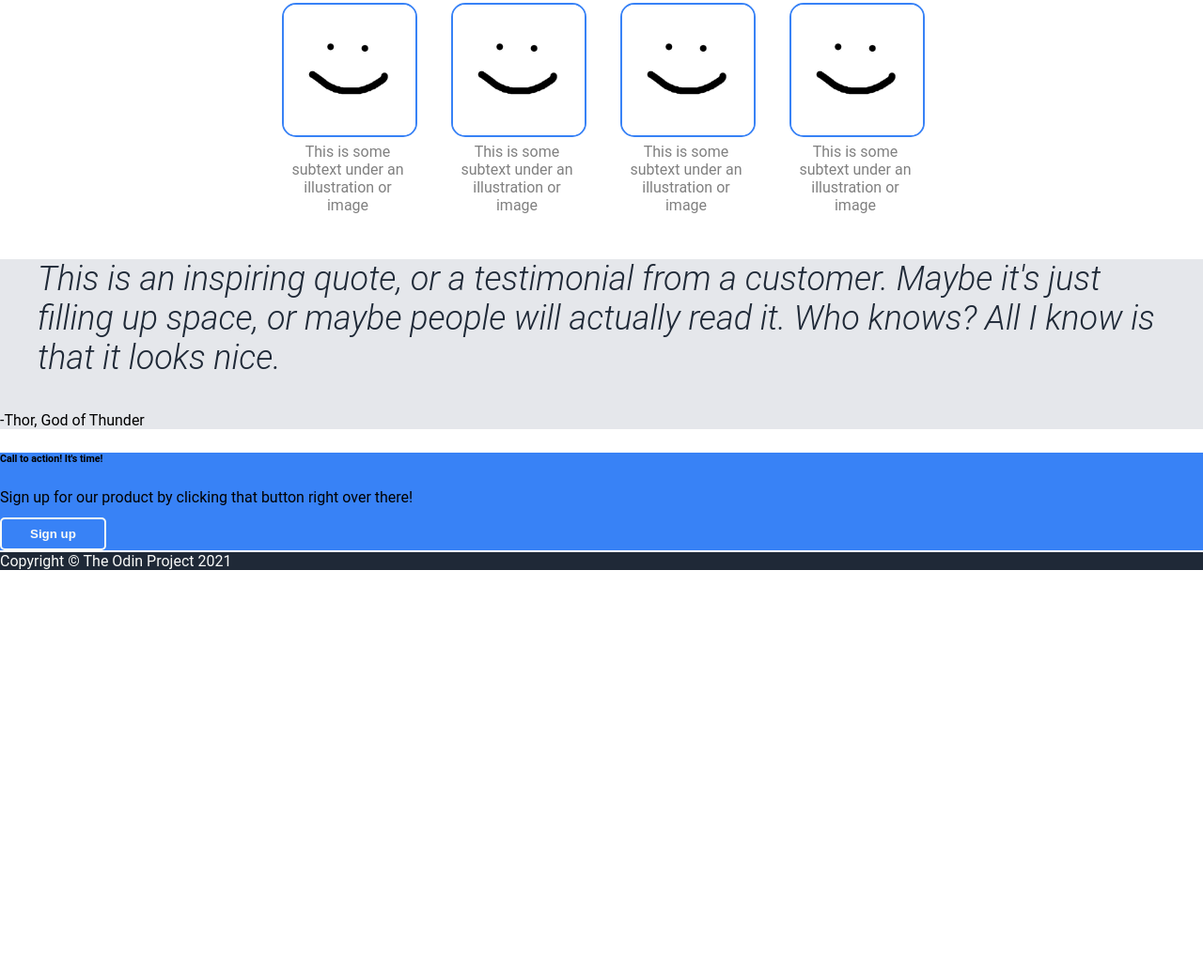
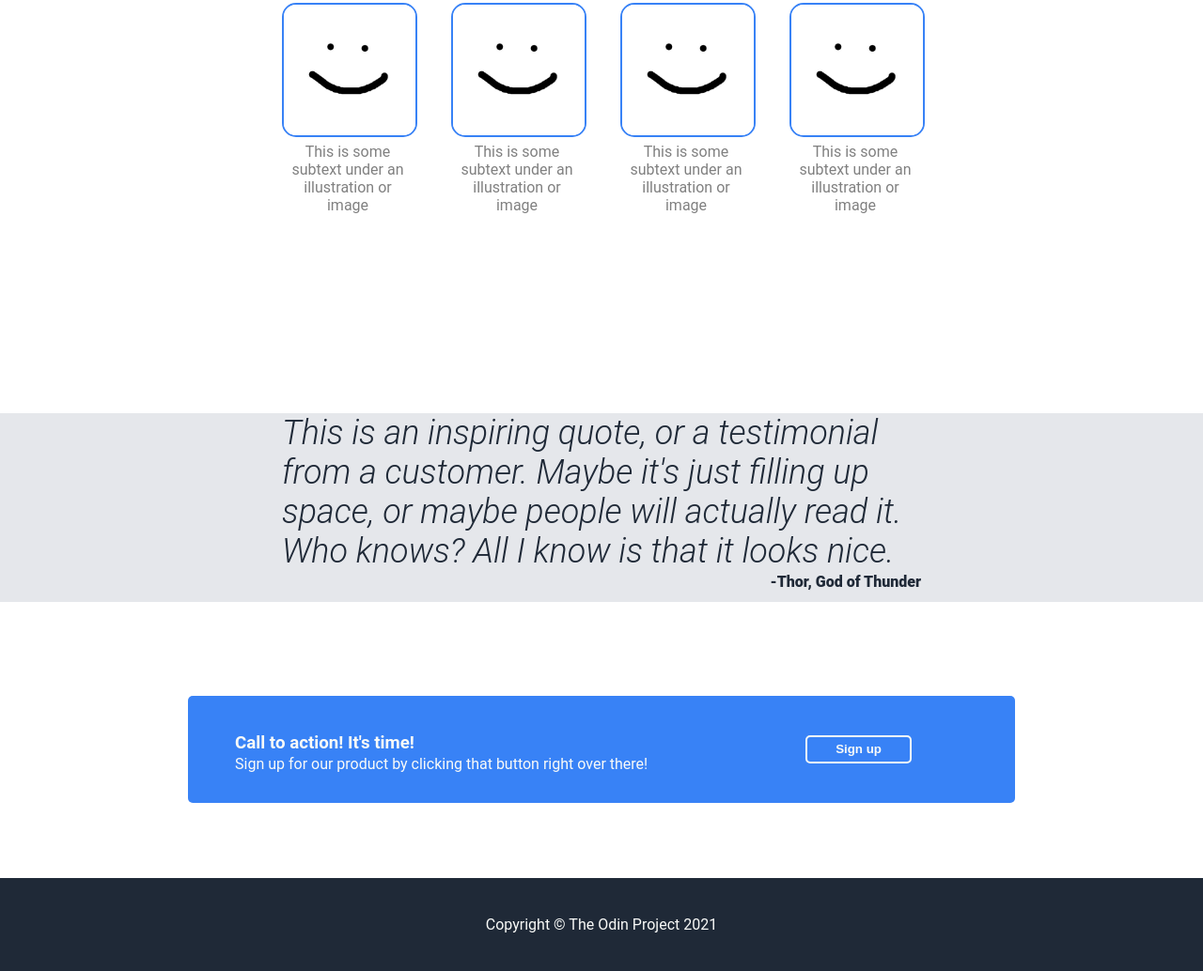
Before and after one commit to galihindra22/landing-page, a plain HTML site: page index.html in a window 1280 px wide. Shown: the part 789-1823 px from the top of the page at 94% size. Before the commit the page ends 1408 px from the top, so only its background shows below. Drawn offline with Linux system fonts and the light colour scheme.

Commit message:
Finish the page

```diff
--- a/index.html
+++ b/index.html
@@ -50,16 +50,19 @@
         </div>
         <div class="quote">
             <blockquote>This is an inspiring quote, or a testimonial from a customer. Maybe it's just filling up space, or maybe people will actually read it. Who knows? All I know is that it looks nice.</blockquote>
-            <p>-Thor, God of Thunder</p>
+            <p class="author">-Thor, God of Thunder</p>
         </div>
         <div class="contact">
-            <h6>Call to action! It's time!</h6>
-            <p>Sign up for our product by clicking that button right over there!</p>
+            <div class="contact-left">
+                <h3>Call to action! It's time!</h3>
+                <p>Sign up for our product by clicking that button right over there!</p>
+            </div>
+            <div class="contact-right"></div>
             <button id="contact-button">Sign up</button>
         </div>
     </div>
     <div class="footer">
-        <p>Copyright &copy; The Odin Project 2021</p>
+        <p class="footer-text">Copyright &copy; The Odin Project 2021</p>
     </div>
 
 </body>
--- a/styles.css
+++ b/styles.css
@@ -87,6 +87,7 @@ h2{
     display: flex;
     justify-content: center;
     gap: 40px;
+    margin-bottom: 200px;
 }
 
 .container-info{
@@ -110,7 +111,47 @@ h2, blockquote{
 }
 
 .quote{
+    display: flex;
     background-color: #E5E7EB;
+    flex-wrap: wrap;
+    padding-left: 300px;
+    padding-right: 300px;
+
+}
+
+blockquote{
+    font-weight: 300;
+    font-style: italic;
+    justify-self: center;
+    margin: 0;
+}
+
+.author{
+    margin-left: auto;
+    color: #1F2937;
+    font-weight: 900;
+}
+
+.contact{
+    border-radius: 5px;
+    padding: 10px;
+    display: flex;
+    justify-content: space-between;
+    margin-left: 200px;
+    margin-right: 200px;
+    margin-top: 100px;
+    margin-bottom: 80px;
+    padding-bottom: 20px;
+    padding-top: 20px;
+}
+
+.contact-left{
+    color: #F9FAF8;
+    padding-left: 40px;
+}
+
+h3{
+    margin-bottom: 2px;
 }
 
 .contact, button{
@@ -119,9 +160,19 @@ h2, blockquote{
 
 #contact-button{
     border: solid 2px #F9FAF8;
+    padding: 2px;
+    padding-left: 30px;
+    padding-right: 30px;
+    height: 30px;
+    align-self: center;
+    margin-right: 100px;
 }
 
-blockquote{
-    font-weight: 300;
-    font-style: italic;
+.footer{
+    text-align: center;
 }
+
+.footer-text{
+    margin: 0;
+    padding: 40px;
+}
```
